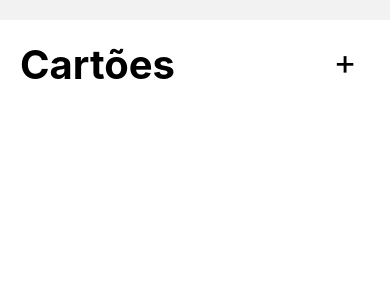
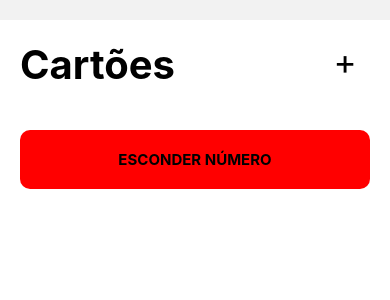
Before and after one commit to samuelalves3324/desafio-neopro, a React Native app: screen /Home in a window 390 px wide. Shown: the top 300 px of the page. Built offline with nearby package versions, Linux system fonts and the light colour scheme.

Commit message:
creates functionality to hide card numbers

```diff
--- a/src/pages/Home.js
+++ b/src/pages/Home.js
@@ -1,9 +1,12 @@
 import { StyleSheet, Text, View, TouchableOpacity, ScrollView } from 'react-native';
-import { useSelector } from 'react-redux';
+import { useSelector, useDispatch } from 'react-redux';
 import Card from '../components/Card';
+import { changeCardNumbersVisibility } from '../redux/actions';
 
 export default function Home({ navigation }) {
   const cards = useSelector(state => state.addCardReducer.cards);
+  const hidden = useSelector(state => state.changeVisibilityReducer.hidden);
+  const dispatch = useDispatch();
   return (
     <ScrollView style={styles.container}>
       <View>
@@ -13,7 +16,10 @@ export default function Home({ navigation }) {
             <Text style={styles.buttonTitle}>+</Text>
           </TouchableOpacity>
         </View>
-          { cards.map((item) => <Card fullName={item.fullName} cardName={item.cardName} cardNumber={item.cardNumber}/>) }
+          { cards.map((item) => <Card fullName={item.fullName} cardName={item.cardName} cardNumber={ hidden ? '**** **** **** ****' : item.cardNumber}/>) }
+        <TouchableOpacity style={styles.hideButton} onPress={ () => dispatch(changeCardNumbersVisibility()) }>
+          <Text style={styles.hideButtonTitle}>ESCONDER NÚMERO</Text>
+        </TouchableOpacity>
       </View>
     </ScrollView>
   );
@@ -43,5 +49,17 @@ const styles = StyleSheet.create({
   buttonTitle: {
     fontSize: 35,
     margin: 0,
+  },
+  hideButton: {
+    justifyContent: 'center',
+    alignItems: 'center',
+    padding: 20,
+    backgroundColor: 'red',
+    margin: 20,
+    borderRadius: 10,
+  },
+  hideButtonTitle: {
+    fontSize: 15,
+    fontWeight: 'bold',
   }
 });
--- a/src/redux/actions/index.js
+++ b/src/redux/actions/index.js
@@ -11,5 +11,5 @@ export const addCard = ({cardName, fullName, cardNumber}) => ({
 });
 
 export const changeCardNumbersVisibility = () => ({
-  type: HIDE_CARD_NUMBER,
+  type: CHANGE_CARD_NUMBERS_VISIBILITY,
 });
```
